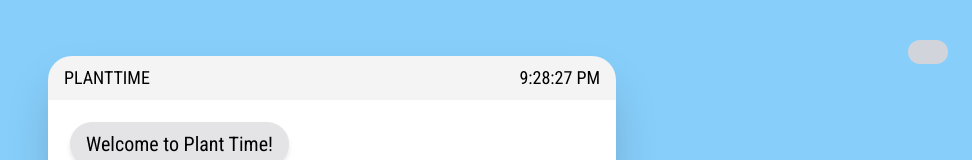
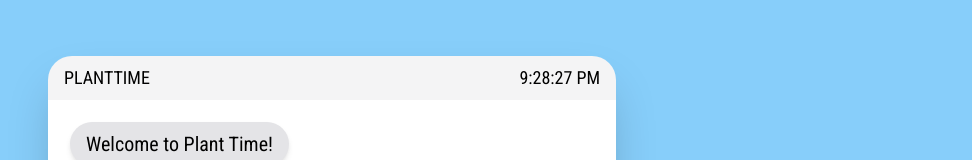
Before and after one commit to jkr-team/plant-time-web, a Next.js app: page / in a window 1280 px wide. Shown: the top 160 px of the page, without its empty margins (308-1280 px from the left). Built offline with nearby package versions, Linux system fonts and the light colour scheme.

Commit message:
use system preferred theme

```diff
--- a/src/components/Layout.tsx
+++ b/src/components/Layout.tsx
@@ -1,30 +1,12 @@
-import React, { useEffect, useState } from 'react';
+import React from 'react';
 import { Roboto_Condensed } from 'next/font/google';
 import classNames from 'classnames';
-import { useTime } from '../hooks/useTime';
-import { ThemeSwitch } from './ThemeSwitch';
-import { Theme, ThemeContext } from '../contexts/theme';
 
-const robotoCondensed = Roboto_Condensed({ subsets: ['latin'], weight: ['300', '400', '700'] });
 
 export default function Layout({ children }: { children: React.ReactNode }) {
-  const [theme, setTheme] = useState<Theme>('light');
-
   return (
-    <ThemeContext.Provider value={{ theme, setTheme }}>
-      <div className={classNames('flex flex-1 flex-col', theme)}>
-        <div
-          className={classNames(
-            'bg-sky-day dark:bg-sky-night flex flex-1 flex-col text-black transition-colors dark:text-white',
-            robotoCondensed.className
-          )}
-        >
-          <div className='fixed right-0 top-0 p-4'>
-            <ThemeSwitch />
-          </div>
-          <main className='mx-auto flex w-full max-w-container flex-1 flex-col'>{children}</main>
-        </div>
-      </div>
-    </ThemeContext.Provider>
+    <div className='bg-sky-day dark:bg-sky-night flex flex-1 flex-col text-black dark:text-white'>
+      <main className='mx-auto flex w-full max-w-container flex-1 flex-col'>{children}</main>
+    </div>
   );
 }
--- a/src/components/ThemeSwitch.tsx
+++ /dev/null
@@ -1,26 +0,0 @@
-import React from 'react';
-import { ThemeContext } from '../contexts/theme';
-
-export const ThemeSwitch = () => {
- const { theme, setTheme } = React.useContext(ThemeContext);
-
-  return (
-    <div className='flex items-center justify-center'>
-      <div className='relative inline-block w-10 mr-2 align-middle select-none transition duration-200 ease-in'>
-        <input
-          type='checkbox'
-          name='theme-toggle'
-          id='theme-toggle'
-          className='invisible'
-          onChange={(e) => {
-            setTheme(e.target.checked ? 'dark' : 'light');
-          }}
-        />
-        <label
-          htmlFor='theme-toggle'
-          className='block overflow-hidden h-6 rounded-full bg-gray-300 cursor-pointer'
-        ></label>
-      </div>
-    </div>
-  );
-}
--- a/src/contexts/theme.ts
+++ /dev/null
@@ -1,9 +0,0 @@
-import React, { createContext } from 'react';
-
-export type Theme = 'light' | 'dark';
-
-export type ThemeContextValue = {
-  theme: Theme;
-  setTheme: React.Dispatch<React.SetStateAction<Theme>>;
-}
-export const ThemeContext = createContext({} as ThemeContextValue);
--- a/src/pages/_app.tsx
+++ b/src/pages/_app.tsx
@@ -3,12 +3,17 @@ import type { AppProps } from 'next/app';
 import Layout from '../components/Layout';
 import { config } from '@fortawesome/fontawesome-svg-core';
 import '@fortawesome/fontawesome-svg-core/styles.css';
+import { Roboto_Condensed } from 'next/font/google';
 config.autoAddCss = false;
+
+const robotoCondensed = Roboto_Condensed({ subsets: ['latin'], weight: ['300', '400', '700'] });
 
 export default function App({ Component, pageProps }: AppProps) {
   return (
-    <Layout>
-      <Component {...pageProps} />
-    </Layout>
+    <div className={`contents ${robotoCondensed.className}`}>
+      <Layout>
+        <Component {...pageProps} />
+      </Layout>
+    </div>
   );
 }
--- a/tailwind.config.ts
+++ b/tailwind.config.ts
@@ -1,7 +1,7 @@
 import type { Config } from 'tailwindcss';
 
 const config: Config = {
-  darkMode: 'class',
+  darkMode: 'media',
   content: [
     './src/pages/**/*.{js,ts,jsx,tsx,mdx}',
     './src/components/**/*.{js,ts,jsx,tsx,mdx}',
```
